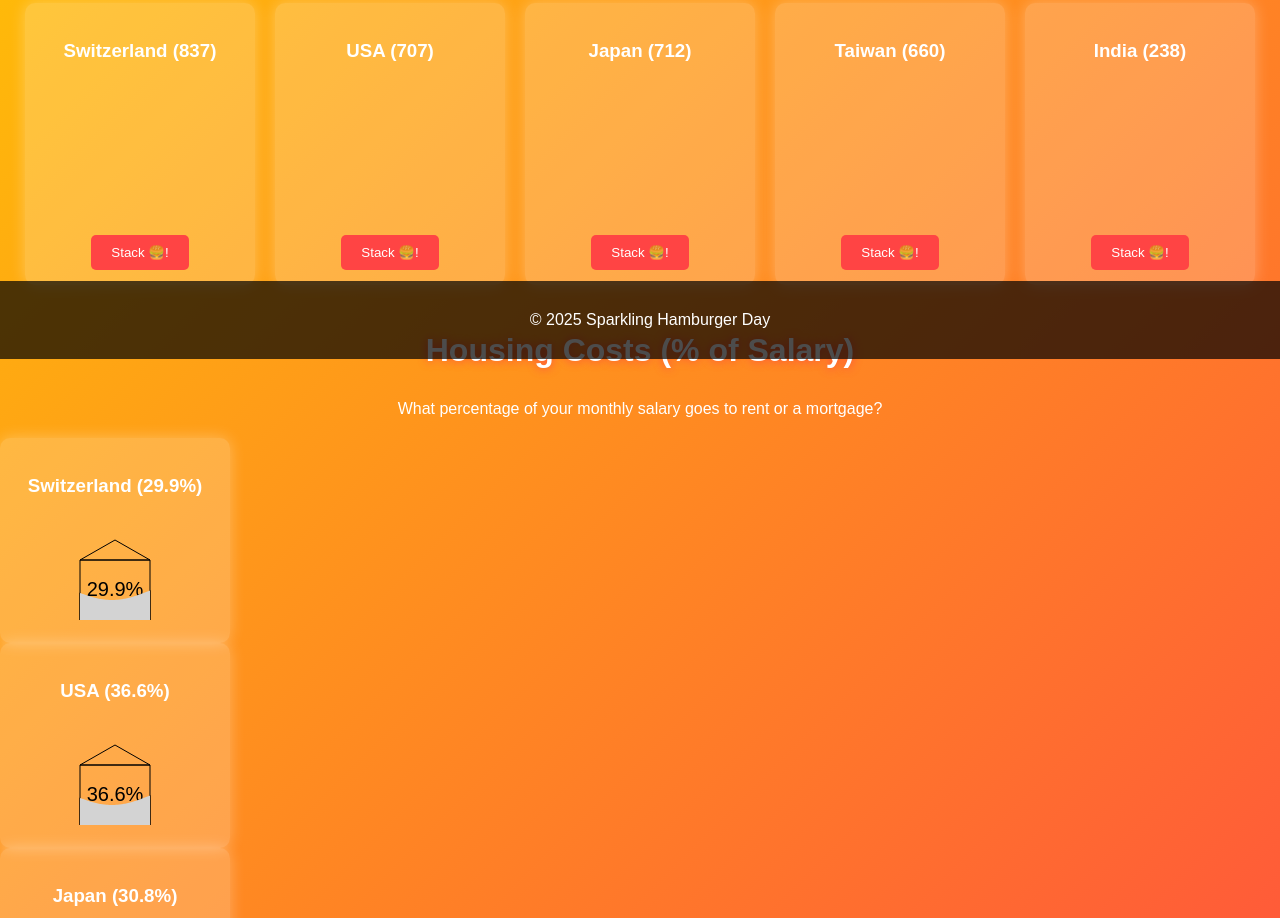
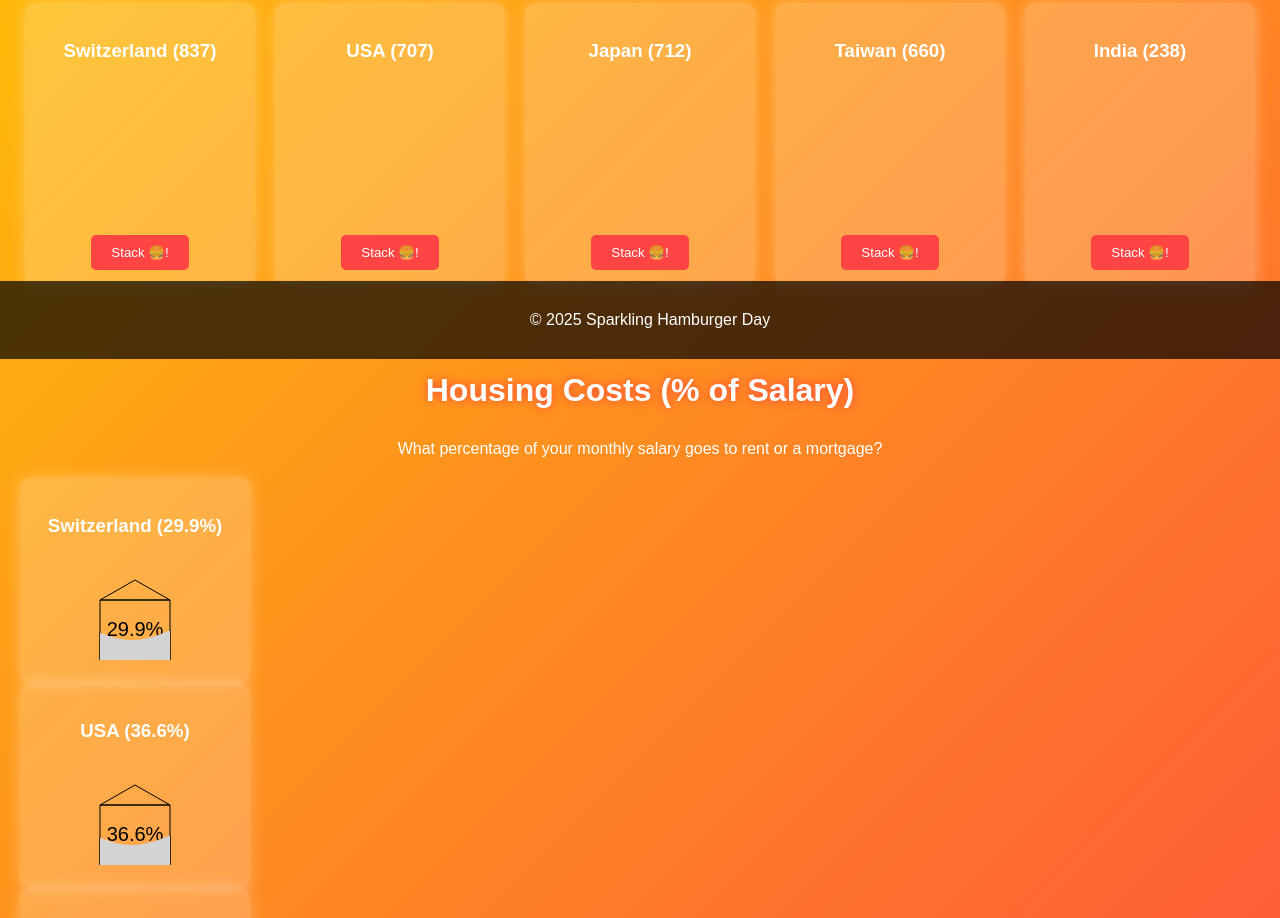
Before and after one commit to jojojanice/SparkleLife, a plain HTML site: page index.html in a window 1280 px wide. Shown: the part 441-1359 px from the top of the page. Drawn offline with Linux system fonts and the light colour scheme.

Commit message:
Update styles.css
add section

```diff
--- a/styles.css
+++ b/styles.css
@@ -23,6 +23,11 @@ h2 {
     margin: 20px;
     font-size: 2rem;
     text-shadow: 0 0 10px #ff4444;
+}
+
+section {
+    margin: 20px 0;
+    padding: 20px;
 }
 
 .burger-chart {
```
